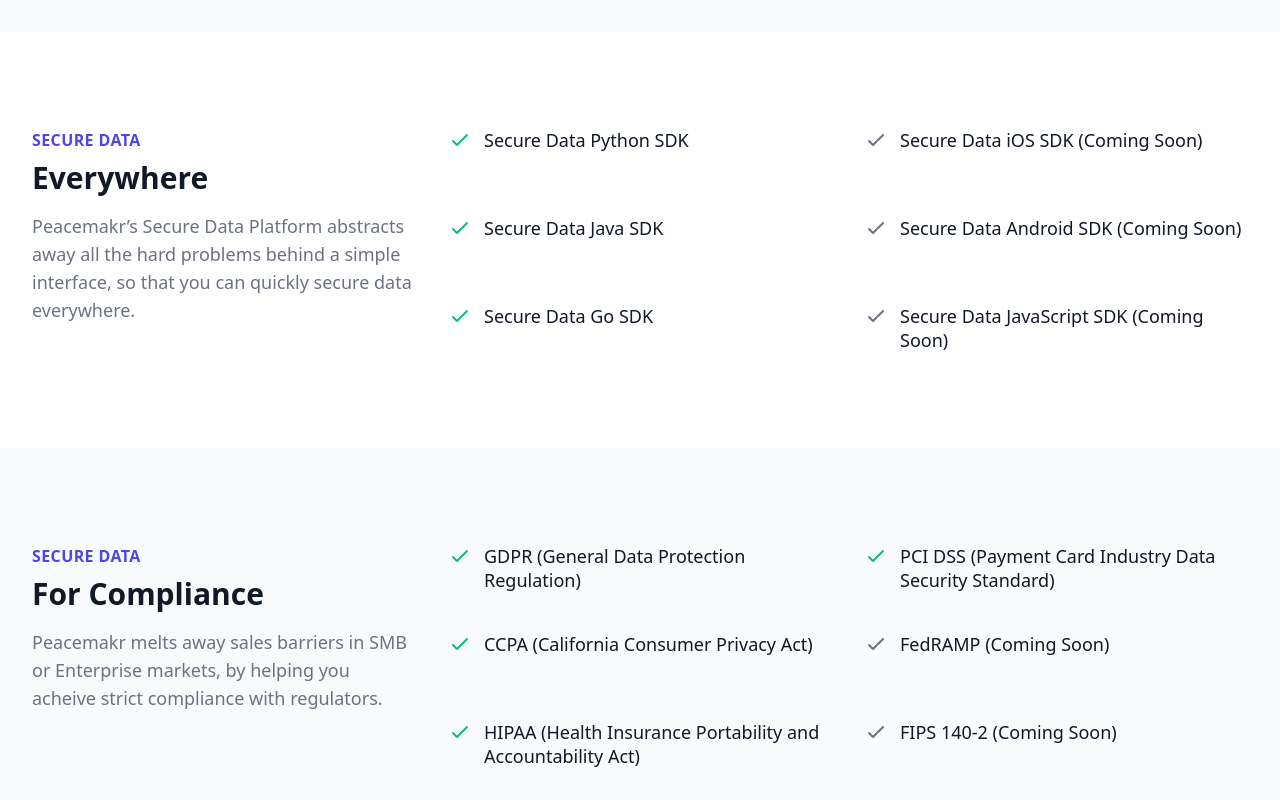
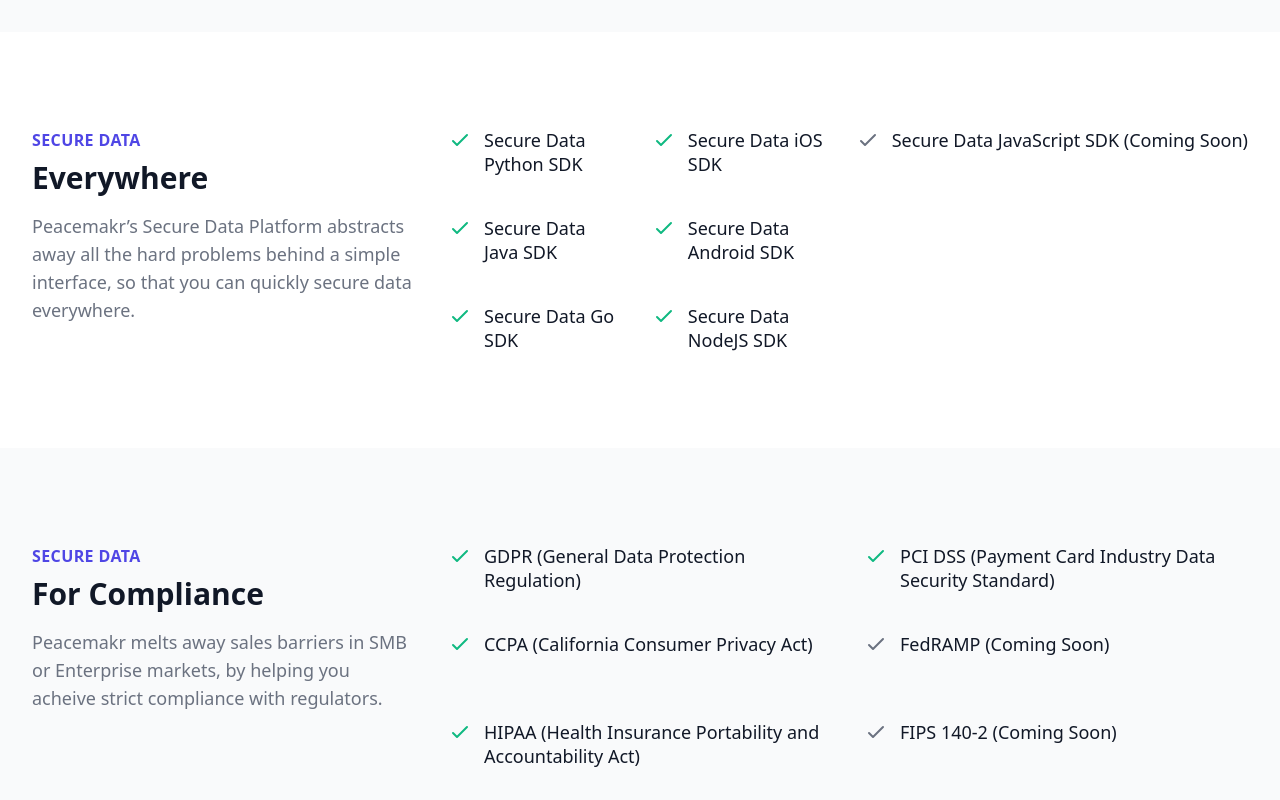
Before and after one commit to peacemakr-io/peacemakr-html, a website built with Parcel: page src/index.html in a window 1280 px wide. Shown: the part 2800-3600 px from the top of the page. Built offline with nearby package versions, Linux system fonts and the light colour scheme; what @tailwindcss/typography would draw is missing.

Commit message:
index.html: - update language

```diff
--- a/src/index.html
+++ b/src/index.html
@@ -606,28 +606,42 @@
 
                         <div class="flex">
                             <!-- Heroicon name: check -->
-                            <svg class="flex-shrink-0 h-6 w-6 text-gray-500" xmlns="http://www.w3.org/2000/svg"
+                            <svg class="flex-shrink-0 h-6 w-6 text-green-500" xmlns="http://www.w3.org/2000/svg"
                                 fill="none" viewBox="0 0 24 24" stroke="currentColor" aria-hidden="true">
                                 <path stroke-linecap="round" stroke-linejoin="round" stroke-width="2"
                                     d="M5 13l4 4L19 7" />
                             </svg>
                             <div class="ml-3">
                                 <dt class="text-lg leading-6 font-medium text-gray-900">
-                                    Secure Data iOS SDK (Coming Soon)
+                                    Secure Data iOS SDK
                                 </dt>
                             </div>
                         </div>
 
                         <div class="flex">
                             <!-- Heroicon name: check -->
-                            <svg class="flex-shrink-0 h-6 w-6 text-gray-500" xmlns="http://www.w3.org/2000/svg"
+                            <svg class="flex-shrink-0 h-6 w-6 text-green-500" xmlns="http://www.w3.org/2000/svg"
                                 fill="none" viewBox="0 0 24 24" stroke="currentColor" aria-hidden="true">
                                 <path stroke-linecap="round" stroke-linejoin="round" stroke-width="2"
                                     d="M5 13l4 4L19 7" />
                             </svg>
                             <div class="ml-3">
                                 <dt class="text-lg leading-6 font-medium text-gray-900">
-                                    Secure Data Android SDK (Coming Soon)
+                                    Secure Data Android SDK
+                                </dt>
+                            </div>
+                        </div>
+
+                        <div class="flex">
+                            <!-- Heroicon name: check -->
+                            <svg class="flex-shrink-0 h-6 w-6 text-green-500" xmlns="http://www.w3.org/2000/svg"
+                                 fill="none" viewBox="0 0 24 24" stroke="currentColor" aria-hidden="true">
+                                <path stroke-linecap="round" stroke-linejoin="round" stroke-width="2"
+                                      d="M5 13l4 4L19 7" />
+                            </svg>
+                            <div class="ml-3">
+                                <dt class="text-lg leading-6 font-medium text-gray-900">
+                                    Secure Data NodeJS SDK
                                 </dt>
                             </div>
                         </div>
@@ -858,7 +872,7 @@
                                         </h3>
                                     </div>
                                     <p class="mt-5 text-lg text-gray-500">
-                                        Lorem ipsum dolor sit amet consectetur, adipisicing elit.
+                                        Perfect for small to medium size businesses
                                     </p>
                                 </div>
                                 <div
@@ -959,7 +973,7 @@
                                         </h3>
                                     </div>
                                     <p class="mt-5 text-lg text-gray-500">
-                                        Lorem ipsum dolor sit amet consectetur, adipisicing elit.
+                                        Perfect for large size businesses
                                     </p>
                                 </div>
                                 <div
```
